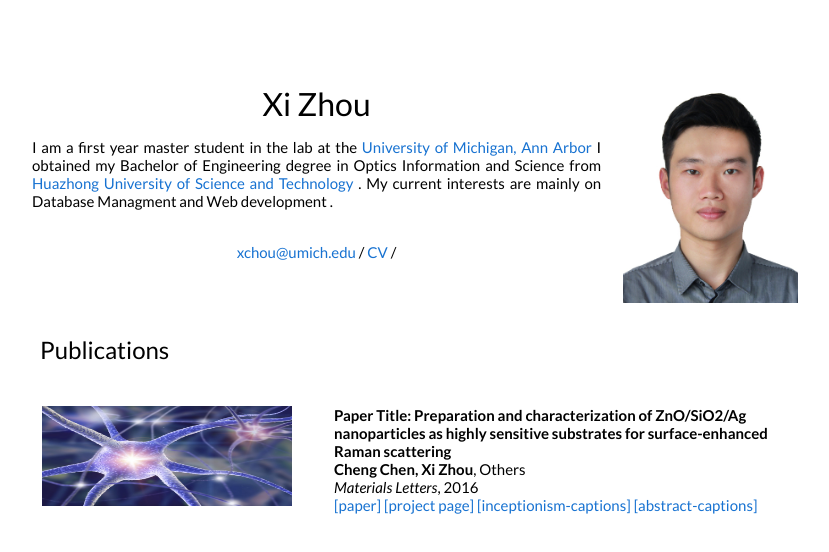
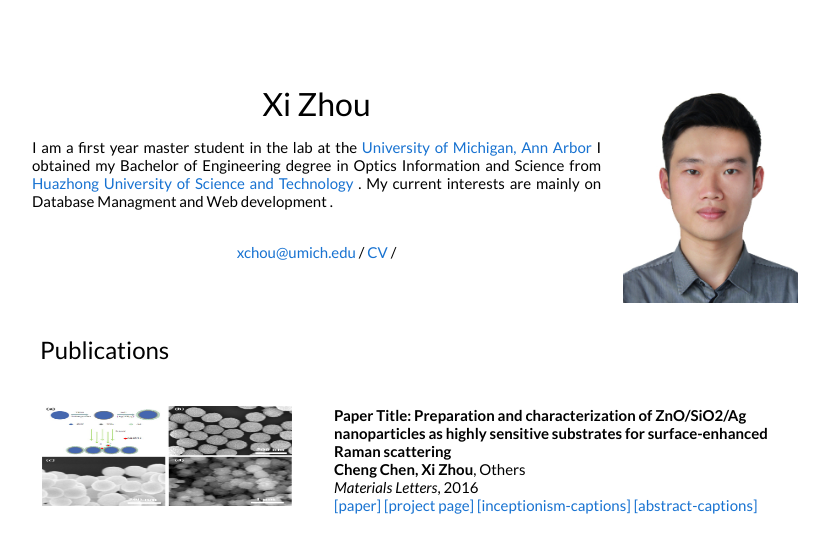
Before and after one commit to Robertxchou/xizhou.github.io, a plain HTML site: page index.html in a window 1280 px wide. Shown: the whole page, without its empty margins (217-1046 px from the left). Drawn offline with Linux system fonts and the light colour scheme.

Commit message:
Update index.html

```diff
--- a/index.html
+++ b/index.html
@@ -83,7 +83,7 @@
 		  			<table width="100%" align="center" border="0" cellpadding="20">
 							<tr>
 									<td width="25%" valign="top">
-										<img src="images/projects/neuron.jpg" width="250" height="100" style="border-style: none">
+										<img src="images/projects/paper.jpg" width="250" height="100" style="border-style: none">
 									</td>
 									<td width="75%" valign="top">
 										<p>
```
